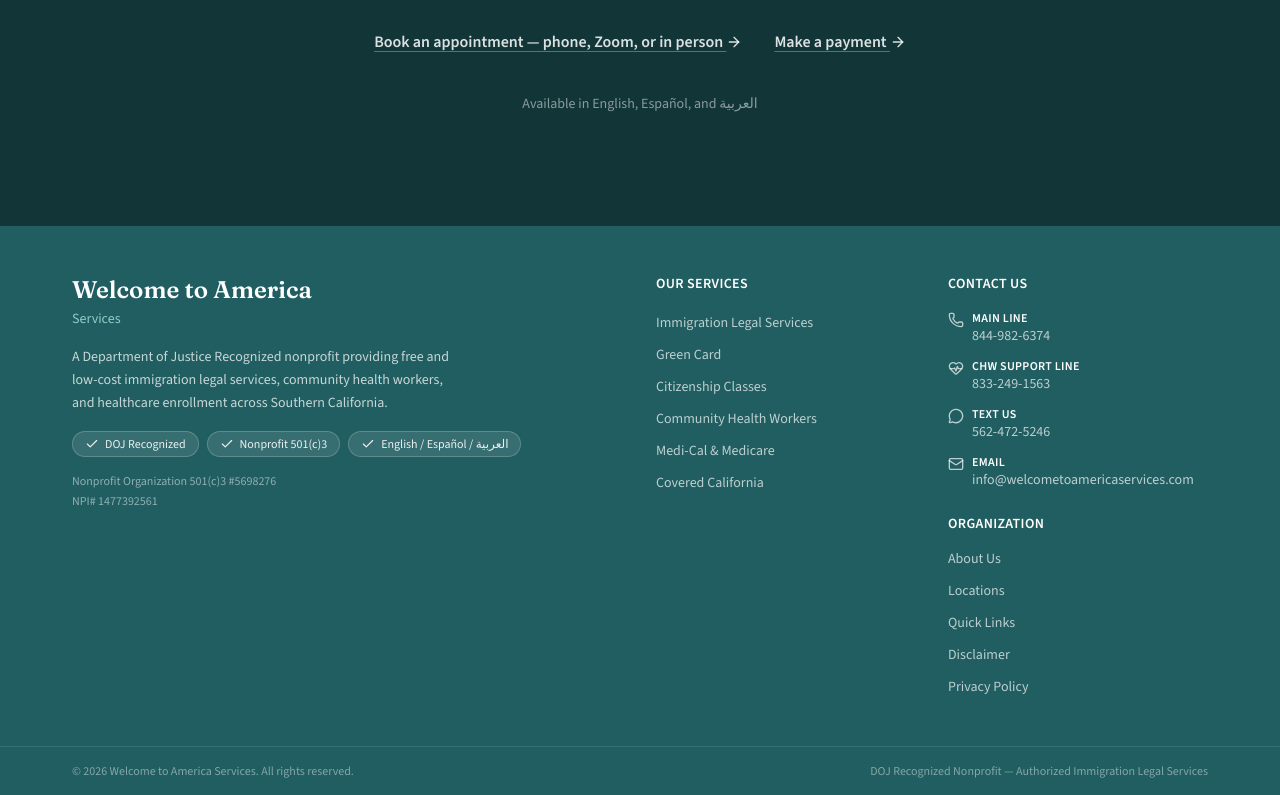
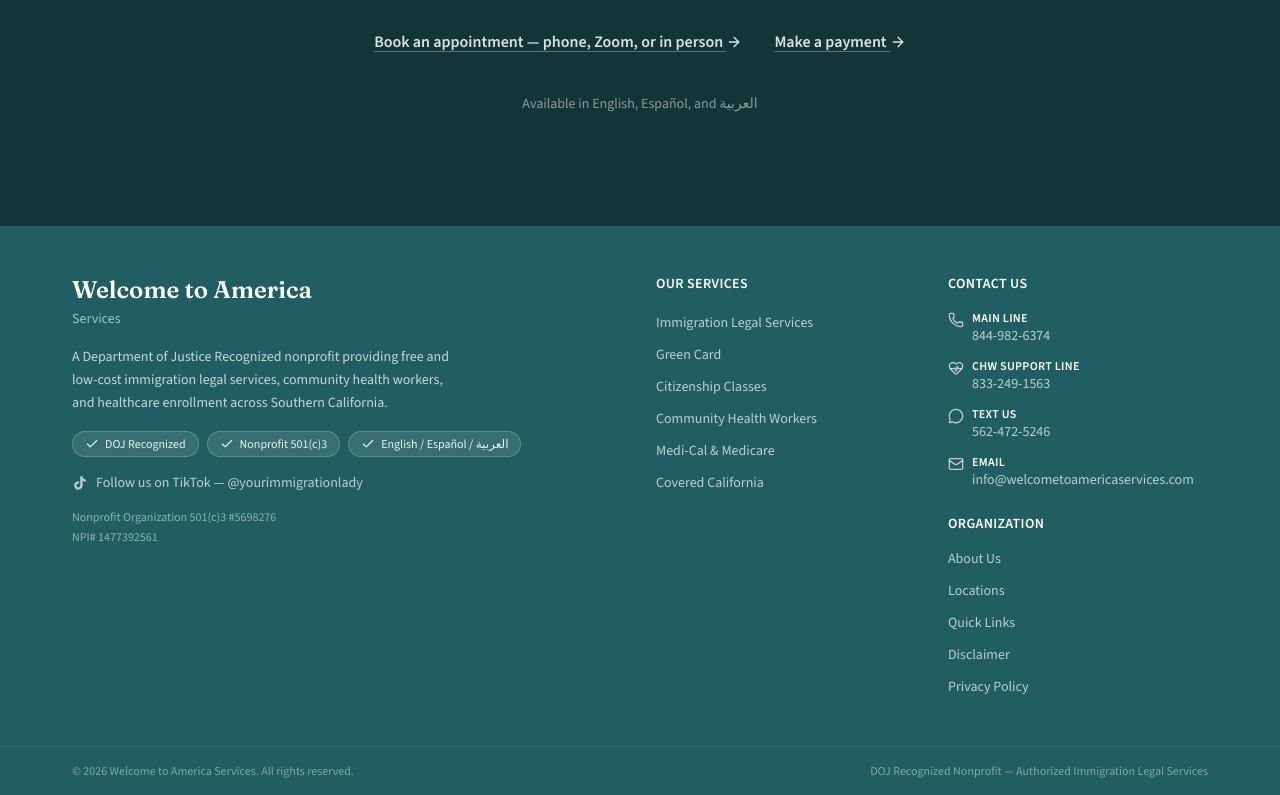
Before and after one commit to rameyrobo/welcometoamerica-website, a Next.js app: page / in a window 1280 px wide. Shown: the part 4714-5509 px from the top of the page. Built offline with nearby package versions, Linux system fonts and the light colour scheme; no server answers.

Commit message:
Footer: TikTok link @yourimmigrationlady (last open item on the site-build card)

```diff
--- a/components/Footer.tsx
+++ b/components/Footer.tsx
@@ -55,6 +55,19 @@
                 <Check className="size-3.5" aria-hidden="true" /> English / Español / العربية
               </span>
             </div>
+
+            {/* Socials — the last open item on the site-build card (08-09).
+                Inez's TikTok; lucide has no TikTok glyph so the path is
+                inlined (house rule: icon SVGs, never emoji-as-UI). */}
+            <a
+              href="https://www.tiktok.com/@yourimmigrationlady"
+              target="_blank"
+              rel="noopener noreferrer"
+              className="inline-flex items-center gap-2 text-white/70 hover:text-white text-sm transition-colors mb-4"
+            >
+              <svg viewBox="0 0 24 24" className="size-4 shrink-0" fill="currentColor" aria-hidden="true"><path d="M19.59 6.69a4.83 4.83 0 0 1-3.77-4.25V2h-3.45v13.67a2.89 2.89 0 0 1-5.2 1.74 2.89 2.89 0 0 1 2.31-4.64 2.93 2.93 0 0 1 .88.13V9.4a6.84 6.84 0 0 0-1-.05A6.33 6.33 0 0 0 5 20.1a6.34 6.34 0 0 0 10.86-4.43v-7a8.16 8.16 0 0 0 4.77 1.52v-3.4a4.85 4.85 0 0 1-1-.1z"/></svg>
+              Follow us on TikTok — @yourimmigrationlady
+            </a>
 
             {/* Legal IDs */}
             <div className="space-y-1">
```
